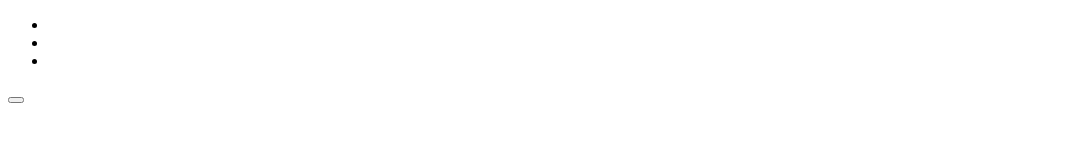
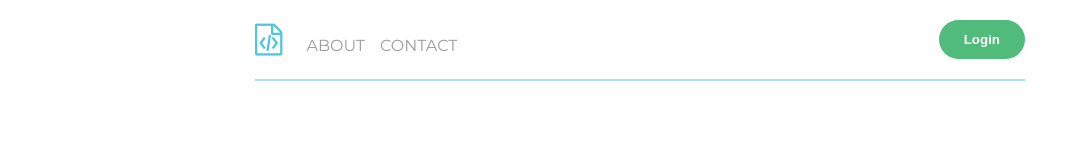
Before and after one commit to capitanomurray/flexbox-pg, a plain HTML site: page index.html in a window 1280 px wide. Shown: the whole page, without its empty margins (0-1080 px from the left). Drawn offline with Linux system fonts and the light colour scheme.

Commit message:
Header Styling

```diff
--- a/index.html
+++ b/index.html
@@ -7,6 +7,8 @@
   <title>Flexbox Playground</title>
 
   <link rel="stylesheet" href="css/style.css">
+
+  <link rel="stylesheet" href="https://cdnjs.cloudflare.com/ajax/libs/font-awesome/4.7.0/css/font-awesome.min.css">
 
   <!--[if lt IE 9]>
     <script src="https://cdnjs.cloudflare.com/ajax/libs/html5shiv/3.7.3/html5shiv.js"></script>
@@ -18,12 +20,12 @@
     <header>
       <nav>
         <ul>
-          <li></li>
-          <li></li>
-          <li></li>
+          <li class="logo"><a href="#"></a><i class="fa fa-file-code-o" aria-hidden="true"></i></li>
+          <li><a href="#"></a>About</li>
+          <li><a href="#"></a>Contact</li>
         </ul>
       </nav>
-      <button></button>
+      <button>Login</button>
     </header>
 
     <div class="wrapper">
--- a/scss/style.scss
+++ b/scss/style.scss
@@ -0,0 +1,70 @@
+@import url('https://fonts.googleapis.com/css?family=Montserrat:400,500,600,700');
+
+$font-stack: Montserrat, sans-serif;
+$primary-color: #333;
+$green-color: #51bb7b;
+
+* {
+    margin: 0;
+    padding: 0;
+    box-sizing: border-box;
+}
+
+a {
+    color: inherit;
+    text-decoration: none;
+}
+
+body {
+  font: 100% $font-stack;
+  color: $primary-color;
+}
+
+/* Page Layout */
+
+.container {
+    max-width: 850px;
+    margin: 0 auto;
+    padding: 0 40px;
+    display: flex;
+    flex-direction: column;
+    background-color: #fff;
+}
+
+/* Header */
+
+header {
+  color: #9f9c9c;
+  padding: 20px 0;
+  margin-bottom: 40px;
+  text-transform: uppercase;
+  border-bottom: 2px solid #b0e0ea;
+  display: flex;
+  justify-content: space-between;
+
+    nav ul {
+      display: flex;
+      align-items: baseline;
+      list-style-type: none;
+    }
+
+    nav li {
+      margin-right: 15px;
+    }
+
+    button {
+      border: none;
+      padding: 8px 25px;
+      font-weight: 600;
+      color: #fff;
+      cursor: pointer;
+      border-radius: 1.25rem;
+      background-color: $green-color;
+    }
+}
+
+.logo {
+  font-size: 2rem;
+  margin-right: 1.5rem;
+  color: #50c6db;
+}
```
Also changed, not shown: css/style.css.
